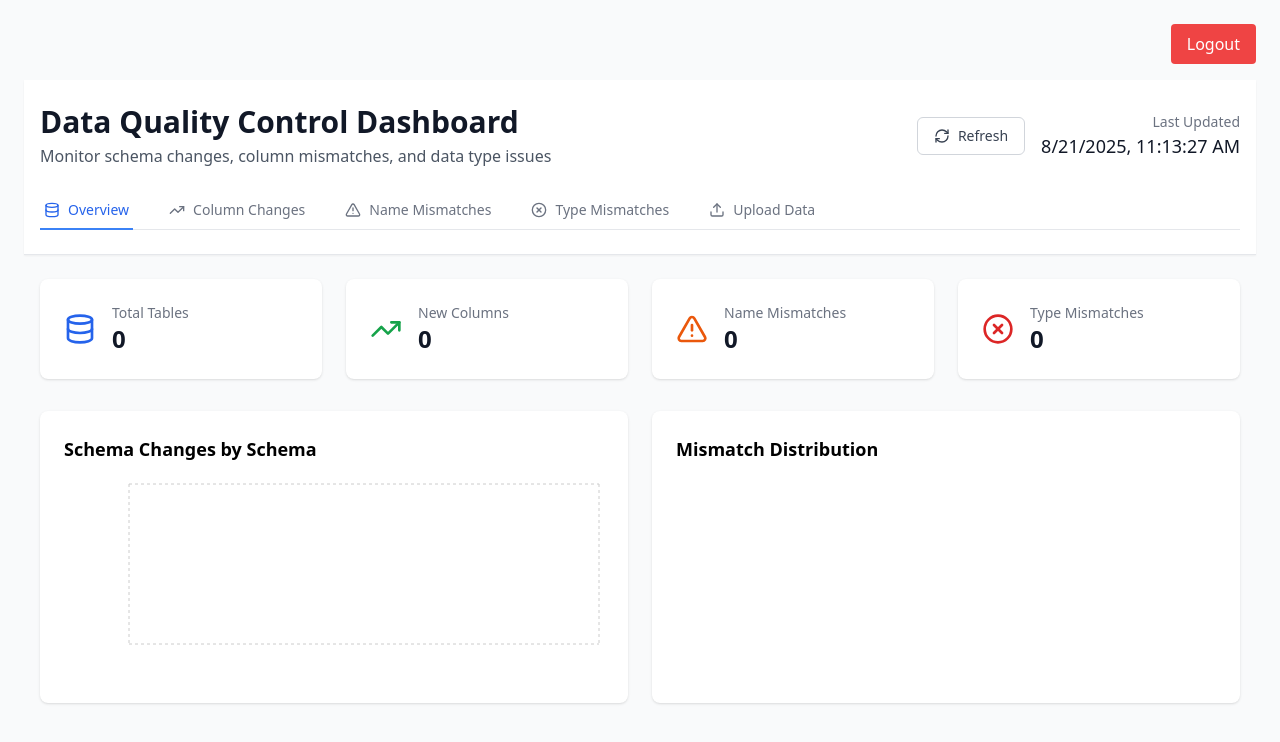
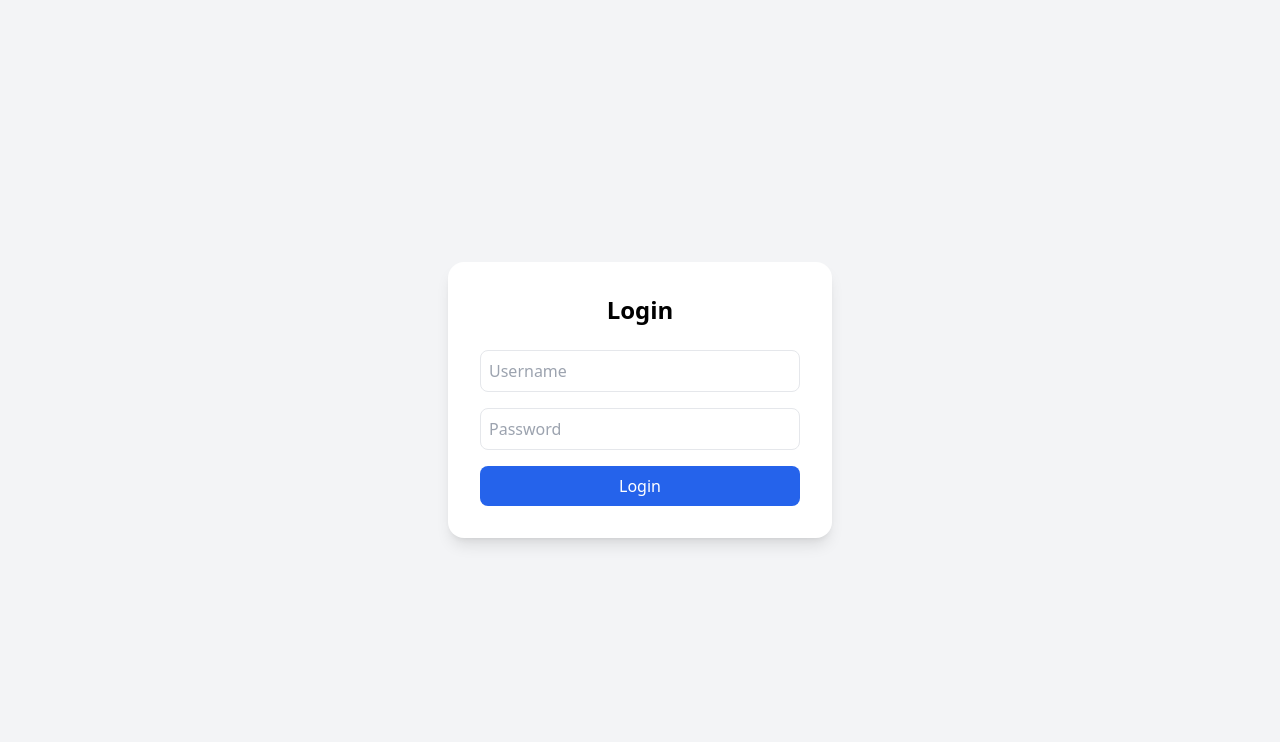
Before and after one commit to rishabh-ai19/data-quality-dashboard, a React (Vite) app: page / in a window 1280 px wide. Shown: the top 742 px of the page. Built offline with nearby package versions, Linux system fonts and the light colour scheme.

Commit message:
Update index.jsx

```diff
--- a/src/index.jsx
+++ b/src/index.jsx
@@ -1,7 +1,29 @@
-import React from "react";
-import { createRoot } from "react-dom/client";
-import DataQualityDashboard from "./DataQualityDashboard";
-import "./index.css";
+// import React from "react";
+// import { createRoot } from "react-dom/client";
+// import DataQualityDashboard from "./DataQualityDashboard";
+// import "./index.css";
 
-const root = createRoot(document.getElementById("root"));
-root.render(<DataQualityDashboard />);
+// const root = createRoot(document.getElementById("root"));
+// root.render(<DataQualityDashboard />);
+
+import React, { useState } from 'react';
+import ReactDOM from 'react-dom';
+import './index.css';
+import Login from './Login';
+import DataQualityDashboard from './DataQualityDashboard';
+
+const Main = () => {
+  const [isAuthenticated, setIsAuthenticated] = useState(false);
+
+  return (
+    <>
+      {isAuthenticated ? (
+        <DataQualityDashboard onLogout={() => setIsAuthenticated(false)} />
+      ) : (
+        <Login onLogin={() => setIsAuthenticated(true)} />
+      )}
+    </>
+  );
+};
+
+ReactDOM.render(<Main />, document.getElementById('root'));
```
